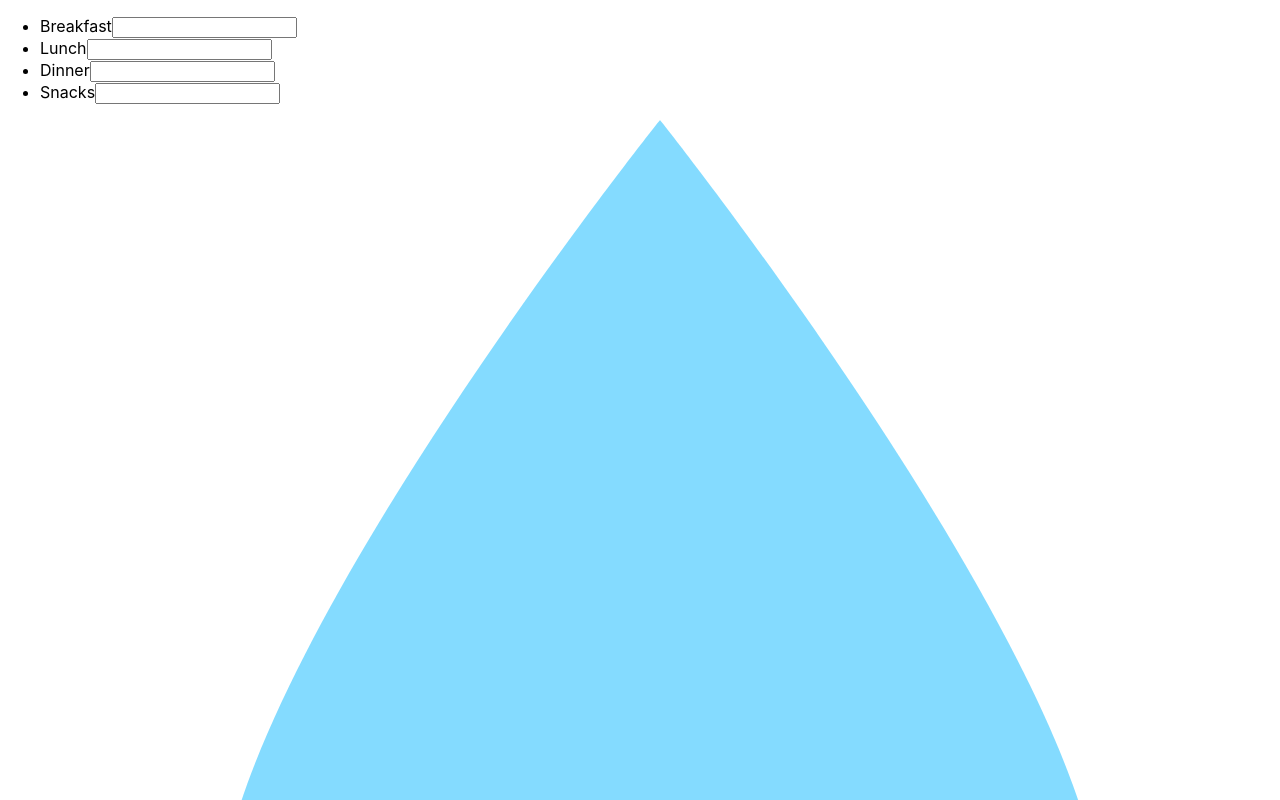
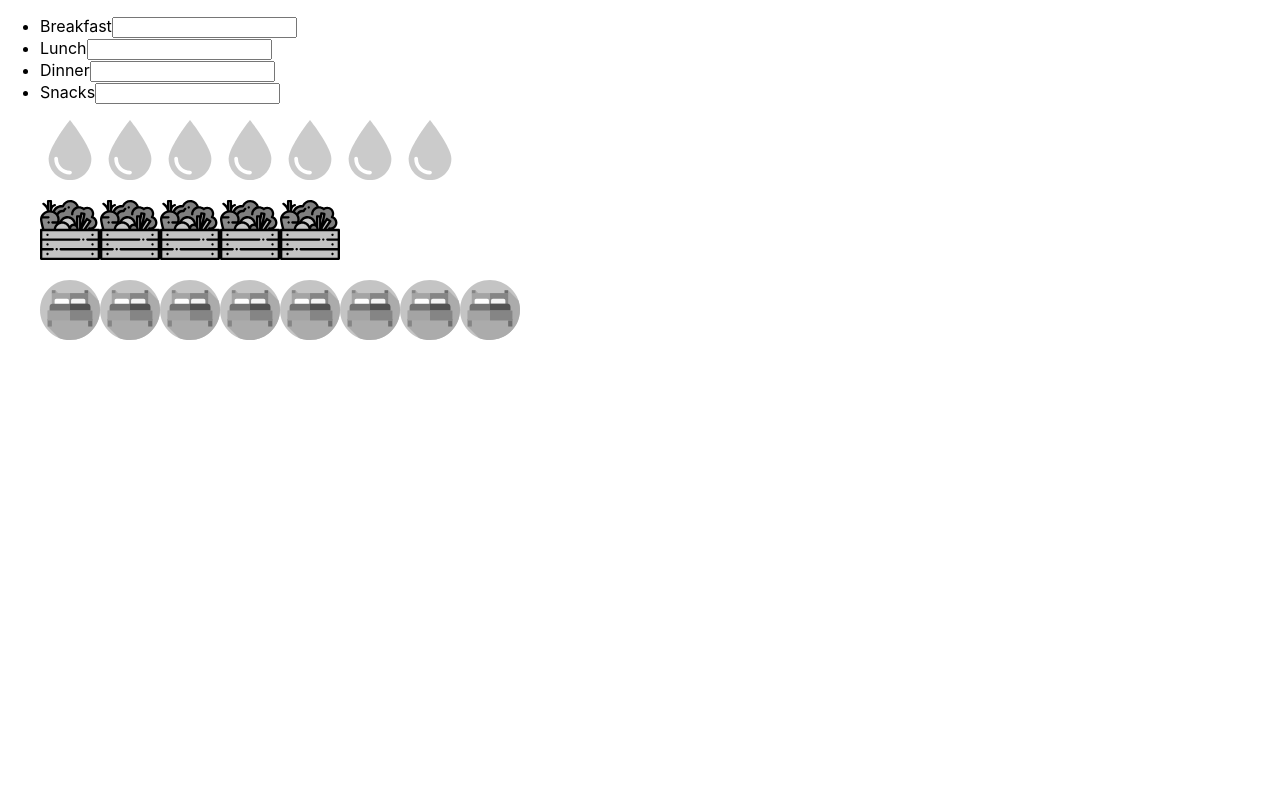
Before and after one commit to ShinyVerse/grub-o-meter, a React (Create React App) app: page / in a window 1280 px wide. Shown: the top 800 px of the page. Built offline with nearby package versions, Linux system fonts and the light colour scheme.

Commit message:
Refactor tallycontainer

```diff
--- a/src/components/ImageTallyContainer/ImageTallyContainer.js
+++ b/src/components/ImageTallyContainer/ImageTallyContainer.js
@@ -8,11 +8,9 @@ class ImageTallyContainer extends Component {
     }
 
   iconClicker = (e) => {
-    if (e.target.className === 'icon unselected') {
-      e.target.className = 'icon'
-    } else {
-      e.target.className = 'icon unselected'
-    }
+    e.target.className === 'icon unselected' ?
+      e.target.className = 'icon' :
+      e.target.className = 'icon unselected';
   }
 
   updateTallyState = (newState) => {
@@ -25,7 +23,7 @@ class ImageTallyContainer extends Component {
       tallyToReturn.push( <ImageTallyItem
         key={"icon" + this.state.type + i}
         data-test='tally-icon'
-        className='icon'
+        style='icon unselected'
         id={"icon" + this.state.type + i}
         iconClicker={this.iconClicker.bind()}
         icon={this.state.icon}
```
